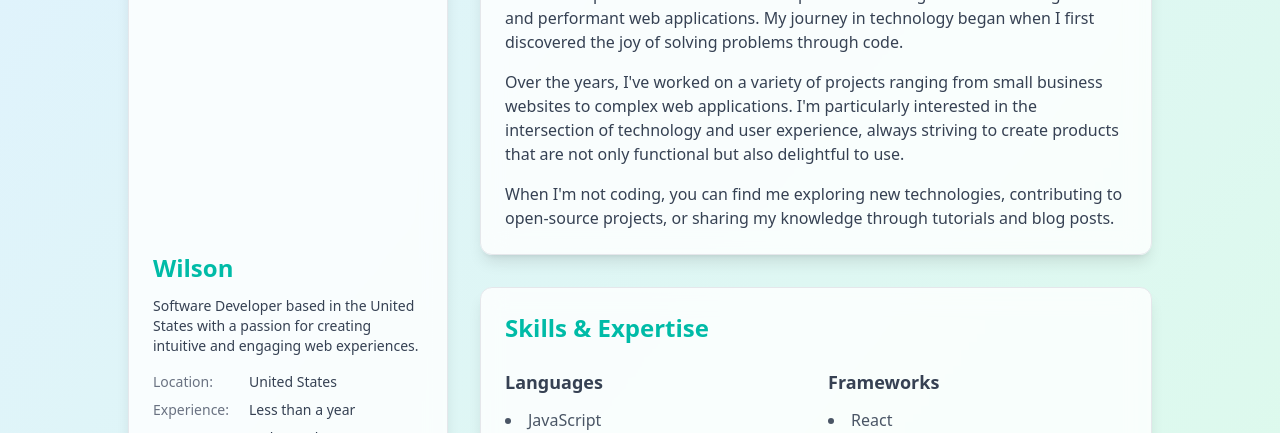
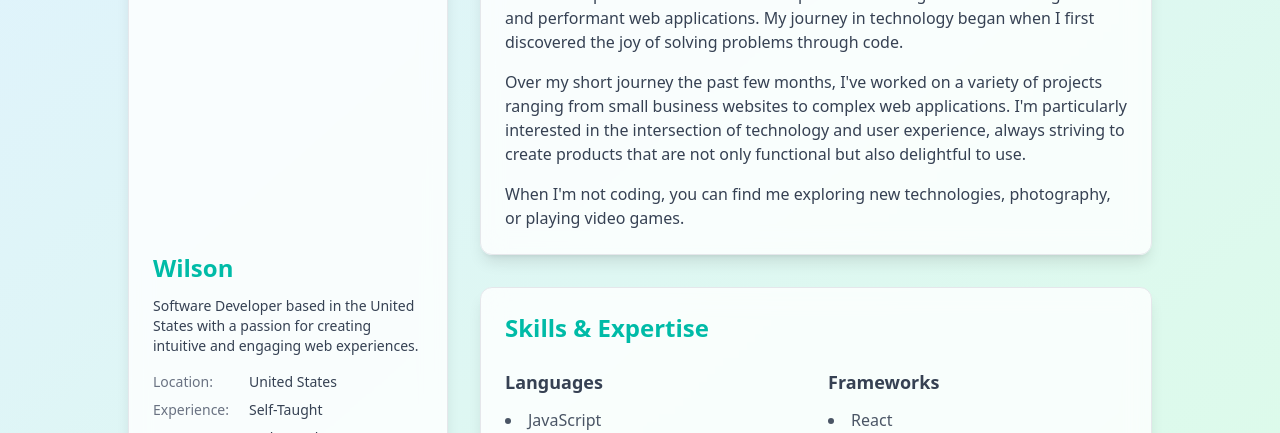
Before and after one commit to WilsonRIP/personal-website, a Next.js app: page /about in a window 1280 px wide. Shown: the part 367-800 px from the top of the page. Built offline with nearby package versions, Linux system fonts and the light colour scheme; a web font is replaced by a local one.

Commit message:
Update AboutPage content to reflect self-taught experience and personal interests. Remove outdated experience and education section for a cleaner presentation.

```diff
--- a/src/app/about/page.tsx
+++ b/src/app/about/page.tsx
@@ -111,7 +111,7 @@ export default function AboutPage() {
                       Experience:
                     </span>
                     <span className="dark:text-gray-300 text-gray-700">
-                      Less than a year
+                      Self-Taught
                     </span>
                   </p>
                   <p className="flex items-center text-sm">
@@ -150,17 +150,16 @@ export default function AboutPage() {
                     discovered the joy of solving problems through code.
                   </p>
                   <p>
-                    Over the years, I&apos;ve worked on a variety of projects
-                    ranging from small business websites to complex web
-                    applications. I&apos;m particularly interested in the
-                    intersection of technology and user experience, always
-                    striving to create products that are not only functional but
-                    also delightful to use.
+                    Over my short journey the past few months, I&apos;ve worked
+                    on a variety of projects ranging from small business
+                    websites to complex web applications. I&apos;m particularly
+                    interested in the intersection of technology and user
+                    experience, always striving to create products that are not
+                    only functional but also delightful to use.
                   </p>
                   <p>
                     When I&apos;m not coding, you can find me exploring new
-                    technologies, contributing to open-source projects, or
-                    sharing my knowledge through tutorials and blog posts.
+                    technologies, photography, or playing video games.
                   </p>
                 </div>
               </motion.div>
@@ -196,6 +195,8 @@ export default function AboutPage() {
               </motion.div>
             </LazyLoad>
 
+            {/* Experience & Education Section Removed */}
+            {/*
             <LazyLoad>
               <motion.div
                 className="rounded-xl overflow-hidden shadow-lg dark:bg-gray-800/70 bg-white/80 backdrop-blur-md border border-gray-200 dark:border-gray-700 p-6"
@@ -248,6 +249,7 @@ export default function AboutPage() {
                 </div>
               </motion.div>
             </LazyLoad>
+            */}
           </motion.div>
         </div>
       </div>
```
